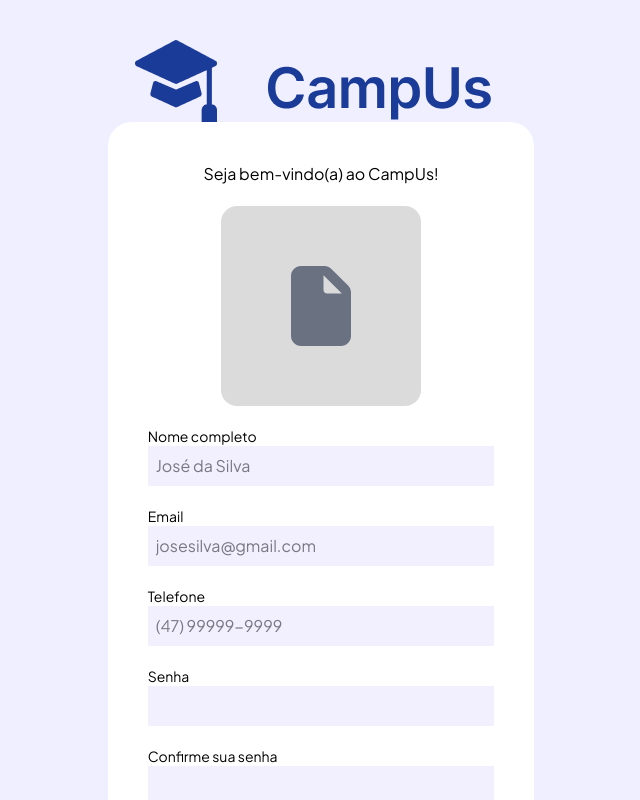
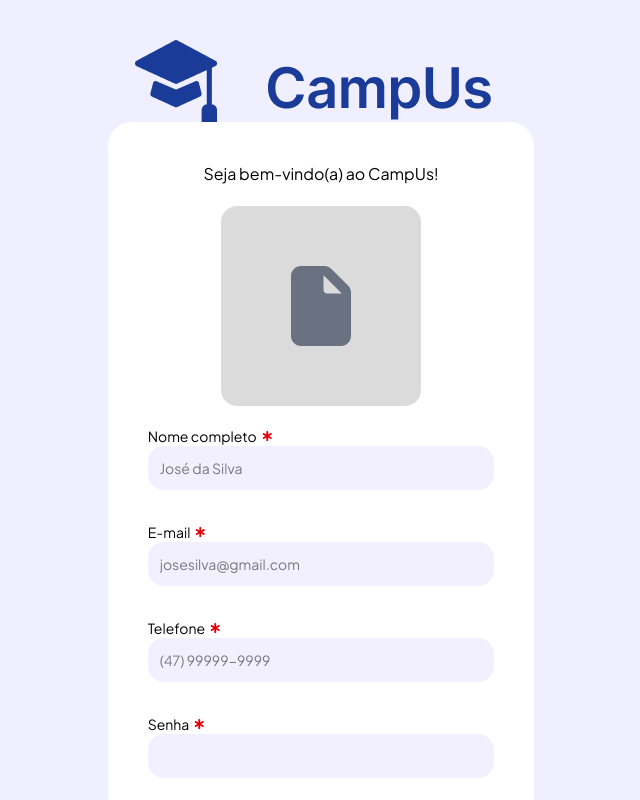
Before and after one commit to Saigo0/campus, a Next.js app: page /locador/cadastro in a window 1280 px wide. Shown: the top 800 px of the page, without its empty margins (319-959 px from the left). Built offline with nearby package versions, Linux system fonts and the light colour scheme.

Commit message:
Error message and bug fix

```diff
--- a/src/app/layout.js
+++ b/src/app/layout.js
@@ -2,6 +2,10 @@ import { Plus_Jakarta_Sans } from "next/font/google";
 import "./globals.css";
 import ThemeProvider from "@/components/theme/ThemeProvider";
 import { AuthProvider } from "./context/AuthContext";
+import "@fortawesome/fontawesome-svg-core/styles.css";
+import { config } from "@fortawesome/fontawesome-svg-core";
+
+config.autoAddCss = false;
 
 const plusJakarta = Plus_Jakarta_Sans({
   variable: "--font-plus-jakarta",
--- a/src/app/locador/cadastro/page.jsx
+++ b/src/app/locador/cadastro/page.jsx
@@ -11,6 +11,8 @@ import ProfilePicture from "@/components/forms/locador/ProfilePicture";
 import api from "@/app/utils/api";
 import Logo from "@/components/logo/Logo";
 import { useRouter } from "next/navigation";
+import Input from "@/components/inputs/Input";
+import ErrorMessage from "@/components/modal/ErrorMessage";
 
 function CadastroLocador() {
   const [email, setEmail] = useState("");
@@ -20,11 +22,16 @@ function CadastroLocador() {
   const [phone, setPhone] = useState("");
   const locador = true;
   const [profilePicture, setProfilePicture] = useState();
+  const [erro, setErro] = useState(false);
 
   const router = useRouter();
 
   async function cadastrarLocador(e) {
     e.preventDefault();
+
+    if (!validateData()) {
+      return;
+    }
 
     try {
       const formData = new FormData();
@@ -51,7 +58,48 @@ function CadastroLocador() {
       console.log(err.response);
       console.log(err.response?.data);
       console.log(err.response?.headers);
+      const newErrors = {};
+      newErrors.geral =
+        "Não foi possível cadastrar o locador, tente novamente mais tarde.";
+      setErro(newErrors);
     }
+  }
+
+  const validateData = () => {
+    const newErrors = {};
+
+    if(!name.trim()){
+      newErrors.nome = "O nome é obrigatório.";
+    }
+
+    if(!email.trim()){
+      newErrors.email = "O e-mail é obrigatório.";
+    }
+
+    if(!phone.trim()){
+      newErrors.telefone = "O telefone é obrigatório.";
+    }
+
+    if(password !== confirmPassword){
+      newErrors.senha = "O campo senha e confirmar senha devem ser iguais.";
+      newErrors.confirmarSenha = "O campo senha e confirmar senha devem ser iguais.";
+    } else{
+      if(!password.trim()){
+        newErrors.senha = "A senha é obrigatória.";
+      }
+      if(!confirmPassword.trim()){
+        newErrors.confirmarSenha = "A confirmação de senha é obrigatória.";
+      }
+    }
+
+    if (Object.keys(newErrors).length > 0) {
+      newErrors.geral =
+        "Não foi possível cadastrar locador. Há dados obrigatórios em branco ou incorretos.";
+    }
+
+    setErro(newErrors);
+
+    return Object.keys(newErrors).length === 0;
   }
 
   return (
@@ -59,51 +107,62 @@ function CadastroLocador() {
       <Logo></Logo>
       <SectionLogin>
         <h1>Seja bem-vindo(a) ao CampUs!</h1>
+        {erro && <ErrorMessage>{erro.geral}</ErrorMessage>}
         <FormsLogin onSubmit={cadastrarLocador}>
           <ProfilePicture
             image={profilePicture}
             setImage={setProfilePicture}
           ></ProfilePicture>
-          <InputLogin
+          <Input
             label="Nome completo"
             value={name}
             onChange={setName}
             required
             placeholder="José da Silva"
             id="emailLocador"
-          ></InputLogin>
-          <InputLogin
-            label="Email"
+            error={erro.nome}
+            rounded
+          ></Input>
+          <Input
+            label="E-mail"
             value={email}
             onChange={setEmail}
             required
             placeholder="josesilva@gmail.com"
             id="emailLocador"
-          ></InputLogin>
-          <InputLogin
+            error={erro.email}
+            rounded
+          ></Input>
+          <Input
             label="Telefone"
             value={phone}
             onChange={setPhone}
             required
             placeholder="(47) 99999-9999"
             id="emailLocador"
-          ></InputLogin>
-          <InputLogin
+            error={erro.telefone}
+            rounded
+          ></Input>
+          <Input
             label="Senha"
             id="senhaLocador"
             value={password}
             onChange={setPassword}
             required
             type="password"
-          ></InputLogin>
-          <InputLogin
+            error={erro.senha}
+            rounded
+          ></Input>
+          <Input
             label="Confirme sua senha"
             id="confirmacaoSenhaLocador"
             value={confirmPassword}
             onChange={setConfirmPassword}
             required
             type="password"
-          ></InputLogin>
+            error={erro.confirmarSenha}
+            rounded
+          ></Input>
           <LoginButton>Cadastrar-se</LoginButton>
         </FormsLogin>
         <span className="items-center text-sm">
--- a/src/app/login/page.jsx
+++ b/src/app/login/page.jsx
@@ -11,16 +11,21 @@ import Logo from "@/components/logo/Logo";
 import api from "@/app/utils/api";
 import { useAuth } from "@/app/context/AuthContext";
 import { useRouter } from "next/navigation";
+import ErrorMessage from "@/components/modal/ErrorMessage";
+import Input from "@/components/inputs/Input";
 
 function Login() {
   const [email, setEmail] = useState("");
   const [password, setPassword] = useState("");
   const { setToken } = useAuth();
   const router = useRouter();
+  const [erro, setErro] = useState({});
 
   async function login(e) {
     e.preventDefault();
-
+    if(!validateData()){
+      return;
+    }
     try {
       const res = await api.post("/login", {
         email,
@@ -34,31 +39,54 @@ function Login() {
 
       router.push("/home");
     } catch (err) {
-      console.error("Status do Erro:", err.response?.status);
-      alert("Falha ao entrar! Verifique o console para mais detalhes.");
+      const newErrors = {}
+      newErrors.geral = "Não foi possível realizar o login. E-mail ou senha incorretos."
+      setErro(newErrors);
     }
   }
+
+  const validateData = () => {
+    const newErrors = {}
+
+    if(!email.trim()){
+      newErrors.email = "O e-mail é obrigatório."
+    }
+
+    if(!password.trim()){
+      newErrors.senha = "A senha é obrigatória."
+    }
+
+    setErro(newErrors);
+
+    return Object.keys(newErrors).length === 0;
+  }
+
   return (
     <Main>
       <Logo></Logo>
       <SectionLogin className="border-t-2 border-t-[#1B3B99] bg-white">
         <h1 className="font-bold">Seja bem-vindo(a) de volta!</h1>
+        {erro.geral && <ErrorMessage>{erro.geral}</ErrorMessage>}
         <FormsLogin onSubmit={login}>
-          <InputLogin
+          <Input
             value={email}
             label={"Email"}
             onChange={setEmail}
-            placeholder="anaClara"
+            placeholder="anaClara@gmail.com"
             id="emailLogin"
-          ></InputLogin>
-          <InputLogin
+            rounded
+            error={erro.email}
+          ></Input>
+          <Input
             value={password}
             label="Senha"
             onChange={setPassword}
             forgot={true}
             id="passwordLogin"
             type="password"
-          ></InputLogin>
+            rounded
+            error={erro.senha}
+          ></Input>
           <LoginButton>Entrar</LoginButton>
           <span className="items-center text-sm">
             Não tem uma conta?{" "}
--- a/src/components/forms/Select.jsx
+++ b/src/components/forms/Select.jsx
@@ -19,7 +19,7 @@ function Select({ options, value, onChange, instanceId, inputId }) {
           ...base,
           backgroundColor: isDark ? "#131318" : "#F2EFFF",
           border: "none",
-          borderRadius: "1.5rem",
+          borderRadius: "1.2rem",
           minHeight: "48px",
           boxShadow: "none",
           paddingLeft: "4px",
@@ -38,7 +38,7 @@ function Select({ options, value, onChange, instanceId, inputId }) {
 
         placeholder: (base) => ({
           ...base,
-          color: "#6B7280",
+          color: "black",
         }),
 
         menu: (base) => ({
--- a/src/components/forms/locacao/InformacoesAdicionais.jsx
+++ b/src/components/forms/locacao/InformacoesAdicionais.jsx
@@ -21,6 +21,7 @@ import {
 import Grid from "@/components/forms/Grid";
 import Utility from "@/components/forms/Utility";
 import ButtonForms from "@/components/buttons/ButtonForms";
+import ErrorMessage from "@/components/modal/ErrorMessage";
 
 export default function InformacoesAdicionais({
   selectedItems,
@@ -50,9 +51,7 @@ export default function InformacoesAdicionais({
       title={"Informações Adicionais"}
     >
       {errors.geral && (
-        <div className="mb-4 p-3 rounded-md bg-red-100 text-red-600 text-sm">
-          {errors.geral}
-        </div>
+        <ErrorMessage>{errors.geral}</ErrorMessage>
       )}
       <div className="flex flex-row gap-10 mb-10">
         <BoxInfo
--- a/src/components/inputs/Input.jsx
+++ b/src/components/inputs/Input.jsx
@@ -1,7 +1,6 @@
 import { faStarOfLife } from "@fortawesome/free-solid-svg-icons";
 import {
   FontAwesomeIcon,
-  FontAwesomeIcons,
 } from "@fortawesome/react-fontawesome";
 
 function Input({
@@ -19,7 +18,7 @@ function Input({
   return (
     <div className="flex flex-col w-full mb-3">
       <div className="flex justify-between text-sm">
-        <label className="dark:text-white text-gray-600 items-center justify-center flex gap-1" htmlFor={id}>
+        <label className="dark:text-white text-black items-center justify-center flex gap-1" htmlFor={id}>
           {label}
           {required && (
             <FontAwesomeIcon
@@ -37,11 +36,11 @@ function Input({
         value={value}
         min={0}
         onChange={(e) => onChange(e.target.value)}
-        className={`py-3 px-3 text-sm focus:outline-none ${
+        className={`py-3 px-3 text-sm focus:outline-none bg-[#F2EFFF] dark:bg-[#131318] ${
           error
             ? "border border-red-500 focus:ring-red-300"
-            : "bg-[#F2EFFF] dark:bg-[#131318] focus:ring-[#1B3B99]/20"
-        } ${rounded ? "rounded-3xl" : "rounded-none"}`}
+            : "focus:ring-[#1B3B99]/20"
+        } ${rounded ? "rounded-2xl" : "rounded-none"}`}
       />
       {error && <span className="text-red-500 text-xs mt-1">{error}</span>}
     </div>
--- a/src/components/inputs/TextArea.jsx
+++ b/src/components/inputs/TextArea.jsx
@@ -15,7 +15,7 @@ function TextArea({
   return (
     <div className="flex flex-col w-full mb-3">
       <div className="flex justify-between text-sm">
-        <label htmlFor={id} className="dark:text-white text-gray-600 flex justify-center items-center gap-1">
+        <label htmlFor={id} className="dark:text-white text-black flex justify-center items-center gap-1">
           {label}
           {required && (
             <FontAwesomeIcon
@@ -34,7 +34,7 @@ function TextArea({
         min={0}
         onChange={(e) => onChange(e.target.value)}
         className={`bg-[#F2EFFF] dark:bg-[#131318] py-3 px-3 text-sm focus:outline-none focus:ring-2 focus:ring-[#1B3B99]/20 ${
-          rounded ? "rounded-3xl" : "rounded-none"
+          rounded ? "rounded-2xl" : "rounded-none"
         }`}
       />
     </div>
--- /dev/null
+++ b/src/components/modal/ErrorMessage.jsx
@@ -0,0 +1,7 @@
+export default function ErrorMessage({children}){
+    return(
+        <div className="mb-4 p-3 rounded-md bg-red-100 text-red-600 text-sm">
+            {children}
+        </div>
+    )
+}
```
Also changed, not shown: src/components/forms/locacao/EspecificacoesCapacidade.jsx (+2 -5 lines), src/components/forms/locacao/InformacoesGerais.jsx (+7 -7 lines).
